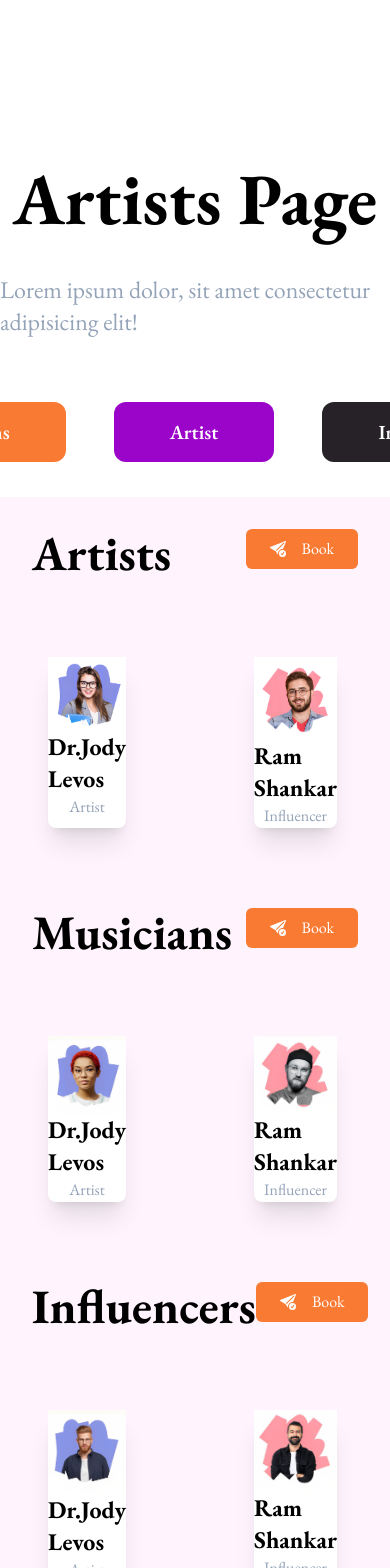
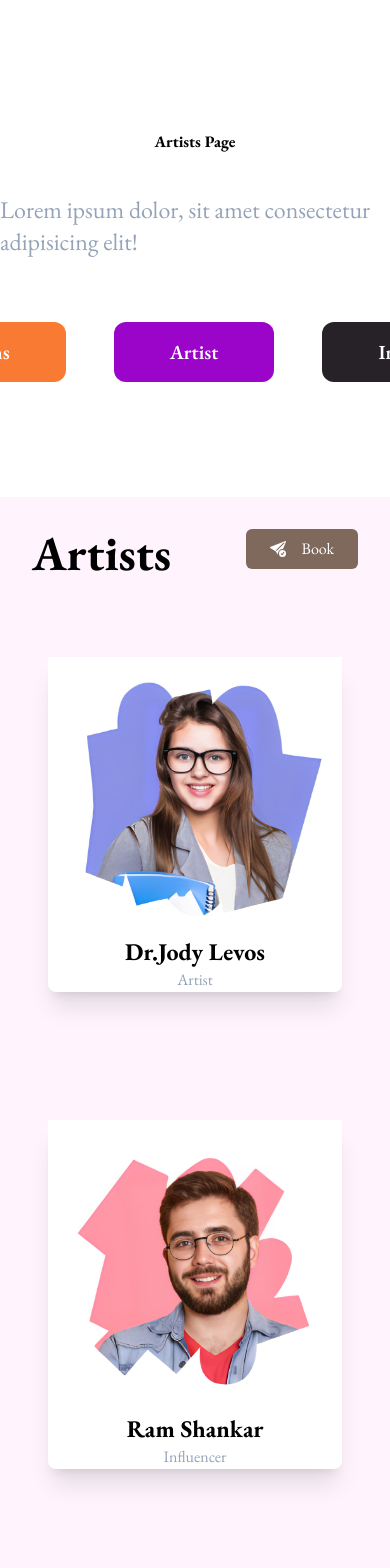
Before and after one commit to mknyambura/FrankyStudios, a React (Create React App) app: page /artists in a window 390 px wide. Shown: the part 220-1788 px from the top of the page. Built offline with nearby package versions, Linux system fonts and the light colour scheme.

Commit message:
update responsiveness

```diff
--- a/src/components/ArtistPage/ArtistPage.jsx
+++ b/src/components/ArtistPage/ArtistPage.jsx
@@ -26,7 +26,7 @@ function ArtistPage() {
           <Header className='m-16'/>
           <div className='flex flex-col'>
             <div className='flex flex-col items-center gap-8'>
-              <h1 className='text-7xl font-bold mt-8'>Artists Page</h1>
+              <h1 className='sm:text-6xl lg:text-7xl font-bold lg:mt-8'>Artists Page</h1>
               <p className='text-2xl text-slate-400 mt-2'>Lorem ipsum dolor, sit amet consectetur adipisicing elit!</p>
               <div className='flex flex-row gap-12 items-center m-8 text-white'>
                 <button className='bg-[#F97A33] rounded-xl px-14 py-4 text-xl font-semibold'><a href="#musicians" className='no-underline'>Musicians</a></button>
@@ -42,13 +42,13 @@ function ArtistPage() {
           <div className='flex flex-row justify-between m-8'>
             <h1 className='font-bold text-5xl' id='artists'>Artists</h1>
             <Link to='/booking-agency'>
-              <button className='bg-[#f97a33] rounded-md flex flex-row gap-4 items-center px-6 py-2 text-white'>
+              <button className='bg-[#7e695c] rounded-md flex flex-row gap-4 items-center px-6 py-2 text-white'>
                 <BsFillSendCheckFill/>
                 Book
               </button>
             </Link>
           </div>
-          <div className='flex flex-row gap-8 '>
+          <div className='flex flex-row flex-wrap gap-8 '>
             <div className='m-12 bg-white flex flex-col items-center shadow-xl hover:shadow-2xl hover:shadow-slate-500 rounded-lg'>
               <img src={jody} alt="" />
               <h1 className='font-bold text-2xl'>Dr.Jody Levos</h1>
@@ -78,7 +78,7 @@ function ArtistPage() {
               </button>
             </Link>
           </div>
-          <div className='flex flex-row gap-8 '>
+          <div className='flex flex-row flex-wrap gap-8 '>
             <div className='m-12 bg-white flex flex-col items-center shadow-xl hover:shadow-2xl hover:shadow-slate-500 rounded-lg'>
               <img src={musician1} alt="" />
               <h1 className='font-bold text-2xl'>Dr.Jody Levos</h1>
@@ -108,7 +108,7 @@ function ArtistPage() {
               </button>
             </Link>
           </div>
-          <div className='flex flex-row gap-8 '>
+          <div className='flex flex-row flex-wrap  gap-8 '>
             <div className='m-12 bg-white flex flex-col items-center shadow-xl hover:shadow-2xl hover:shadow-slate-500 rounded-lg'>
               <img src={influencer1} alt="" />
               <h1 className='font-bold text-2xl'>Dr.Jody Levos</h1>
--- a/src/components/FrankyStudio/FrankyStudio.jsx
+++ b/src/components/FrankyStudio/FrankyStudio.jsx
@@ -4,21 +4,28 @@ import Footer from '../Footer/Footer'
 
 import '../../components/FrankyStudio/FrankyStudio.scss'
 import Body from '../Body/Body'
+import { Link } from 'react-router-dom'
 
 
 function FrankyStudio() {
   return (
     <div className='text-black'>
-      <div className='bg-1 h-[150vh]'>
+      <div className='bg-1 sm:h-[100vh] lg:h-[150vh]'>
         <Header className='m-16'/>
         <div className='flex flex-col'>
           <div className='flex flex-col items-center gap-8'>
-            <h1 className='text-7xl font-bold mt-20'>Frankys Studio Page</h1>
+            <h1 className='sm:text-6xl md:text-5xl lg:text-7xl font-bold mt-20'>Frankys Studio Page</h1>
             <p className='text-2xl text-slate-400 mt-4'>Lorem ipsum dolor, sit amet consectetur adipisicing elit!</p>
             <div className='flex flex-row gap-12 items-center m-8'>
-              <button className='bg-[#F97A33] rounded-xl px-14 py-4 text-xl font-semibold'>Frankys Studio</button>
-              <button className='bg-[#9b05c9] rounded-xl px-14 py-4 text-xl font-semibold'>Artist Booking</button>
-              <button className='bg-[#262227] rounded-xl px-14 py-4 text-xl font-semibold'><a href="#influencers" className='no-underline'>Influencer</a></button>
+              <Link to='#'>
+                <button className='bg-[#F97A33] rounded-xl px-14 py-4 text-xl font-semibold'>Frankys Studio</button>
+              </Link>
+              <Link to='/artists'>
+                <button className='bg-[#9b05c9] rounded-xl px-14 py-4 text-xl font-semibold'>Artist Booking</button>
+              </Link>
+              <Link to='/artists'>
+                <button className='bg-[#262227] rounded-xl px-14 py-4 text-xl font-semibold'><a href="#influencers" className='no-underline'>Influencer</a></button>
+              </Link>
 
             </div>
           </div>
```
